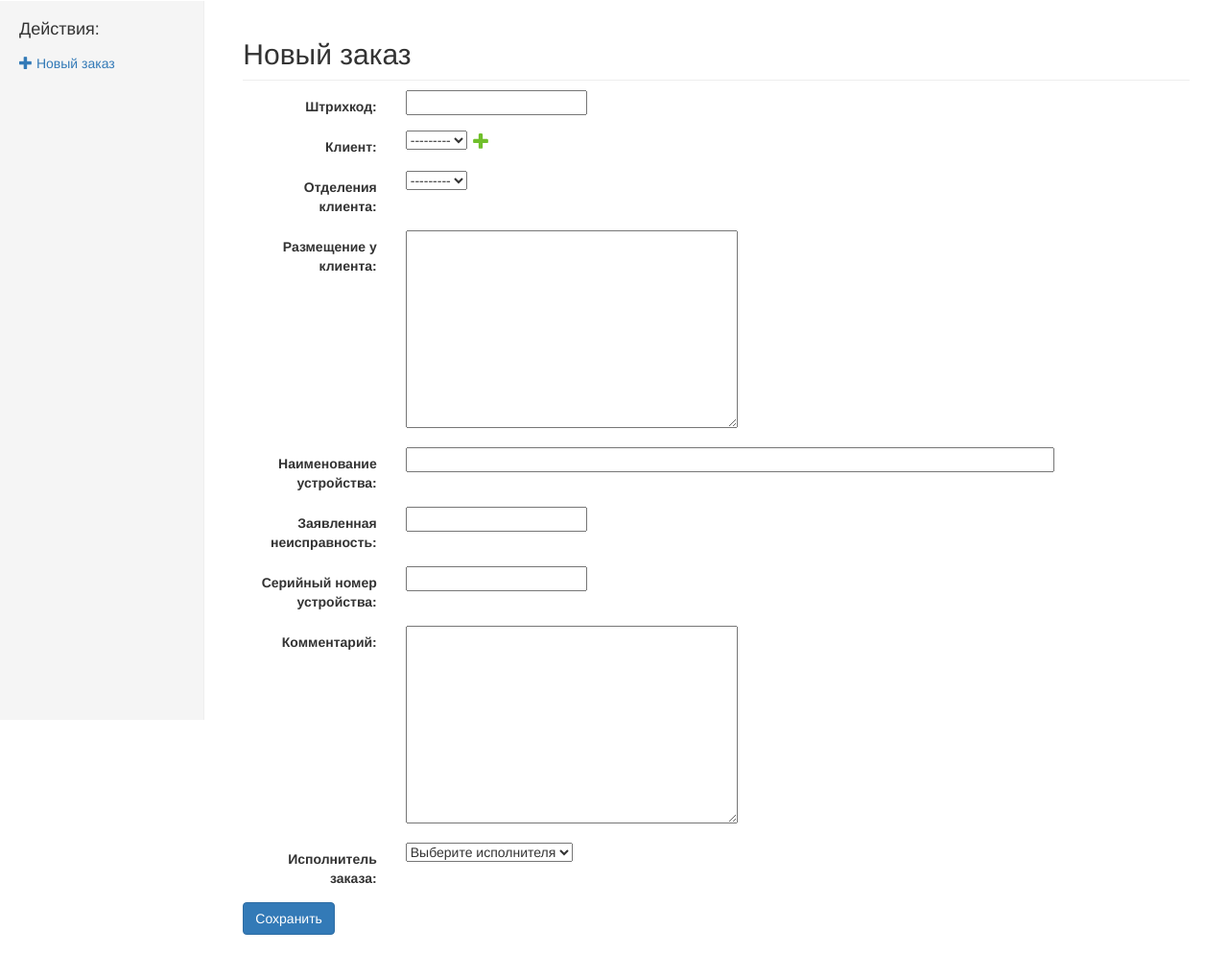
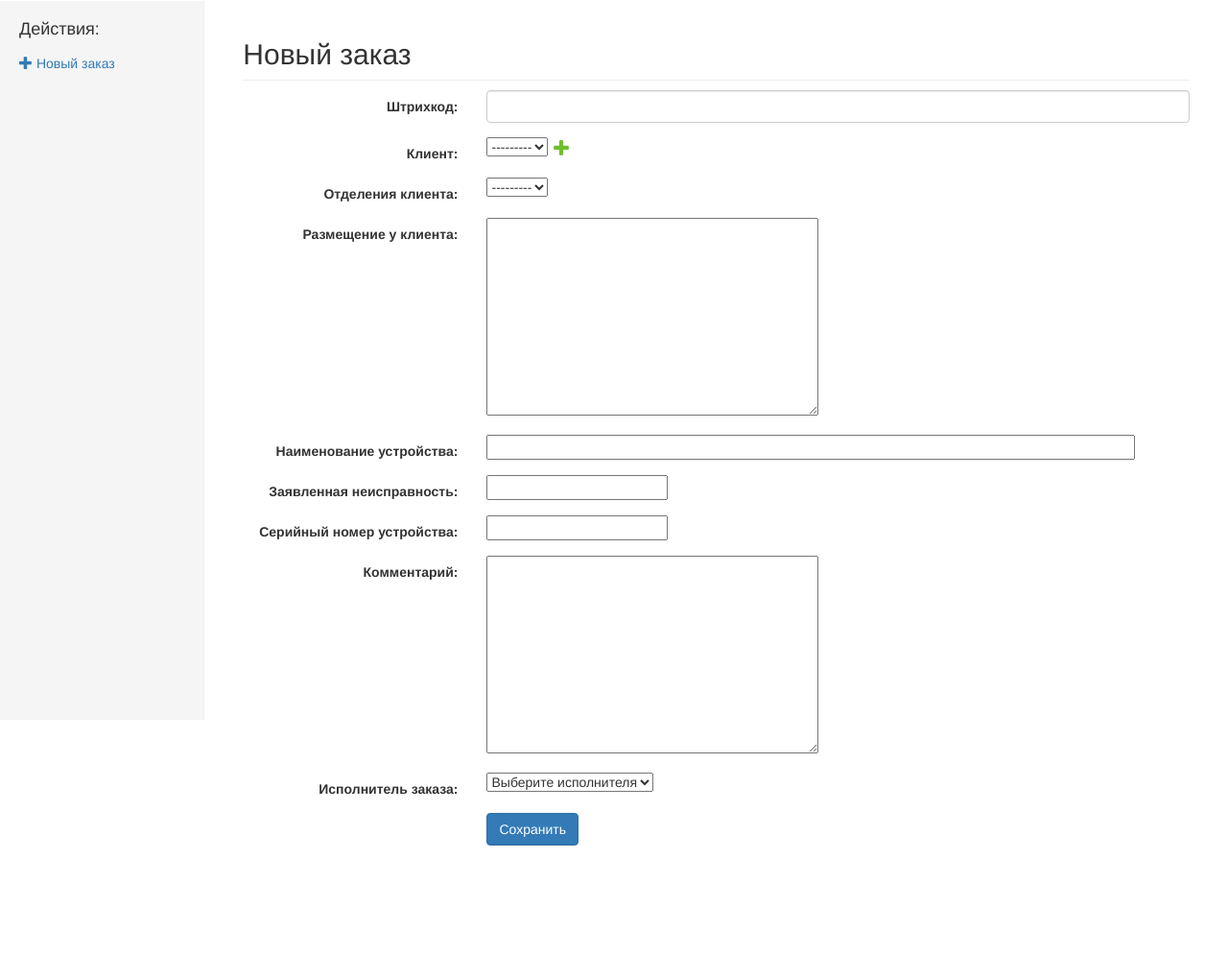
Before and after one commit to completesoft/serviceman, a Django app: a page that uses repair/templates/repair/order_add.html in a window 1280 px wide. Shown: the part 50-1044 px from the top of the page at 96% size. After the commit the page ends 931 px from the top, so only its background shows below. Run offline with Django 3.2, Linux system fonts and the light colour scheme; the visitor is signed in with stand-in values (Sample User, id 1); data comes from the database, SQL or seed files in the repository; data that the repository does not hold is empty; some libraries are stand-ins or nearby versions.

Commit message:
Поправлены шаблоны 2

```diff
--- a/repair/forms.py
+++ b/repair/forms.py
@@ -15,7 +15,7 @@ class OrderHeaderForm (forms.ModelForm):
         fields = ["order_barcode", "client", "client_dep", "client_position", "device_name", "device_defect", "device_serial",
                   "order_comment"]
 
-    order_barcode = forms.CharField(max_length=150, label="Штрихкод")
+    order_barcode = forms.CharField(max_length=150, label="Штрихкод", widget=forms.TextInput(attrs={'class':'form-control'}))
     client_position = forms.CharField(max_length=150, label="Размещение у клиента", widget=forms.Textarea)
     device_name = forms.CharField(max_length=100, required=True, label="Наименование устройства", widget=forms.TextInput(attrs={'size':'80'}))
     device_defect = forms.CharField(max_length=255, required=True, label="Заявленная неисправность")
--- a/repair/templates/includes/top_menu.html
+++ b/repair/templates/includes/top_menu.html
@@ -1,5 +1,7 @@
 {% if outsource %}
     <li><a href="{% url 'repair:index' %}"></span>Обзор</a></li>
+    <li><a href="{% url 'repair:my_order' %}"></span>Начисления</a></li>
+    <li><a href="{% url 'repair:order_archive' %}"></span>Архив</a></li>
 {% else %}
     <li><a href="{% url 'repair:index' %}"></span>Обзор</a></li>
     <li><a href="{% url 'repair:my_order' %}"></span>Мои заказы</a></li>
--- a/repair/templates/repair/client.html
+++ b/repair/templates/repair/client.html
@@ -18,7 +18,7 @@
   <div class="table-responsive">
     <table class="table table-hover table-striped tablesorter" id="table">
       <thead>
-        <th>1№ п/п</th>
+        <th>№ п/п</th>
         <th>Клиент</th>
         <th>Контакты клиента</th>
         <th>Корпоративный клиент</th>
--- a/repair/templates/repair/index.html
+++ b/repair/templates/repair/index.html
@@ -20,7 +20,7 @@
         <p>
           <div class="alert alert alert-success alert-dismissable">
             <button type="button" class="close" data-dismiss="alert" aria-hidden="true">&times;</button>
-            <strong>Поздравления! </strong>{{ message }}
+            {{ message }}
           </div>
         </p>
       {% endfor %}
--- a/repair/templates/repair/order_add.html
+++ b/repair/templates/repair/order_add.html
@@ -21,8 +21,9 @@
     {% csrf_token %}
     {% for field in form %}
       <div class="form-group">
-      <label class="col-xs-2 control-label">{{ field.label }}:</label>
-      <div class="col-xs-8">
+
+        <label class="col-md-3 control-label">{{ field.label }}:</label>
+        <div class="col-md-9">
           {% if field.name in "client" %}
           {{field}}
           <a href="/repair/add/{{ field.name }}" class="add-another" id="add_id_{{ field.name }}"  onclick="return showAddAnotherPopup(this);" title="Добавить нового клиента">
@@ -33,8 +34,14 @@
           {% endif %}
         </div>
       </div>
+
     {% endfor %}
+    <div class="row">
+      <div class="col-md-offset-3 col-md-3">
           <button type="submit" class="btn btn-primary">Сохранить</button>
+      </div>
+    </div>
+
   </form>
 {% endblock %}
 
```
Lines whose indentation alone changed are shown as unchanged.
